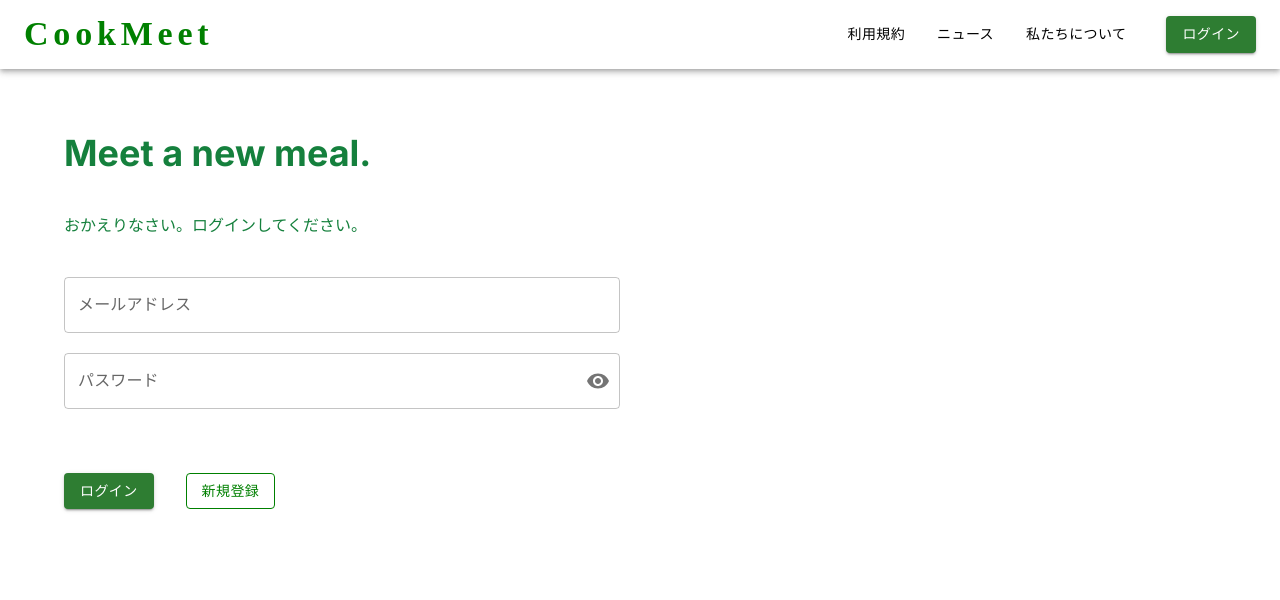
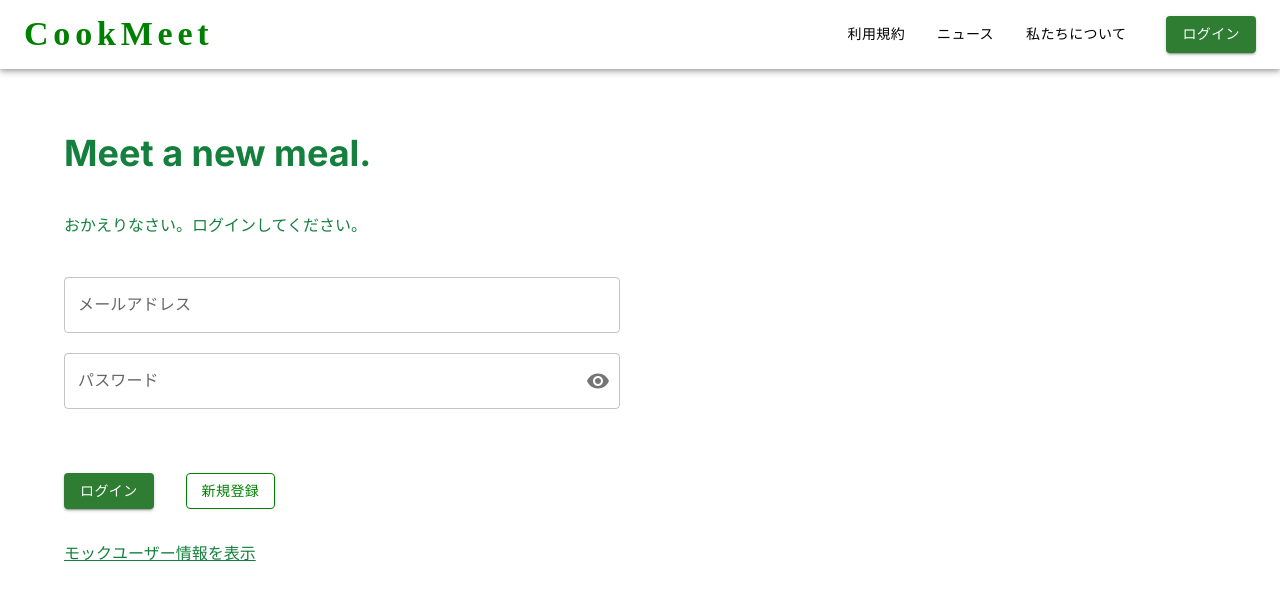
Before and after one commit to hato72/CookMeet, a Next.js app: page /login in a window 1280 px wide. Shown: the top 600 px of the page. Built offline with nearby package versions, Linux system fonts and the light colour scheme.

Commit message:
fix：サインイン、ログイン画面の細かい修正

```diff
--- a/src/app/createaccount/page.tsx
+++ b/src/app/createaccount/page.tsx
@@ -9,6 +9,7 @@ import React from "react";
 import axios from 'axios';
 import { usernameAtom } from "@/states/store/usernameAtom";
 import { useAtom } from "jotai";
+import WhiteQuadButton from "@/components/ui/buttun/WhiteQuadButtun";
 
 export type CsrfToken = {
     csrf_token: string
@@ -185,7 +186,6 @@ const Page = () => {
                     <p className="mt-10 text-green-700">アカウントを作成してください。</p>
                 </hgroup>
                 <form onSubmit={onSubmit} className="mt-10">
-                    <div>
                     <div className="flex flex-col gap-y-4">
                         <fieldset>
                             <TextInput
@@ -228,15 +228,18 @@ const Page = () => {
                                 onChange={handleChangePasswordConfirmation}
                             />
                         </fieldset>
-                            <p>すでにアカウントをお持ちですか？  <Link href="/login" className="underline text-green-700">ログイン</Link></p>
                     </div>
                     <div className="mt-16">
                         <menu className="flex gap-x-8">
                             <li>
                                 <GreenQuadButton type="submit">新規登録</GreenQuadButton>
                             </li>
+                            <li>
+                                <Link href='/login'>
+                                    <WhiteQuadButton>ログイン</WhiteQuadButton>
+                                </Link>
+                            </li>
                         </menu>
-                        </div>
                     </div>
                 </form>
             </div>
--- a/src/app/login/page.tsx
+++ b/src/app/login/page.tsx
@@ -12,6 +12,7 @@ import { useRouter } from "next/navigation";
 import React from "react";
 import axios from "axios";
 import { emailAtom } from "@/states/store/emailAtom";
+import { useState } from "react";
 
 type FormError = {
     error: boolean;
@@ -26,6 +27,7 @@ const Page = () => {
     const [serverError, setServerError] = React.useState<FormError>({ error: false, message: '' })
     const [user, setUser] = useAtom(userAtom);
     const [mail,setMail] = useAtom(emailAtom);
+    const [showMockUser, setShowMockUser] = useState(false);
 
     const Router = useRouter();
     const Logintest = async () => {
@@ -76,6 +78,10 @@ const Page = () => {
 
     };
 
+    const toggleMockUser = () => {
+        setShowMockUser(!showMockUser);
+    };
+
     return (
         <div className="flex">
             <div className="basis-1/2 pt-16 pl-16 pr-5">
@@ -121,6 +127,21 @@ const Page = () => {
                         </div>
                     </div>
                 </form>
+                <div className="mt-8">
+                    <button
+                        onClick={toggleMockUser}
+                        className="text-green-700 underline"
+                    >
+                        {showMockUser ? "モックユーザー情報を隠す" : "モックユーザー情報を表示"}
+                    </button>
+                    {showMockUser && (
+                        <div className="mt-4 p-4 bg-green-100 rounded-md text-black">
+                            <p>モックユーザー情報：</p>
+                            <p>メールアドレス: mock@test.com</p>
+                            <p>パスワード: mock11</p>
+                        </div>
+                    )}
+                </div>
             </div>
 
         </div>
```
Lines whose indentation alone changed are shown as unchanged.
